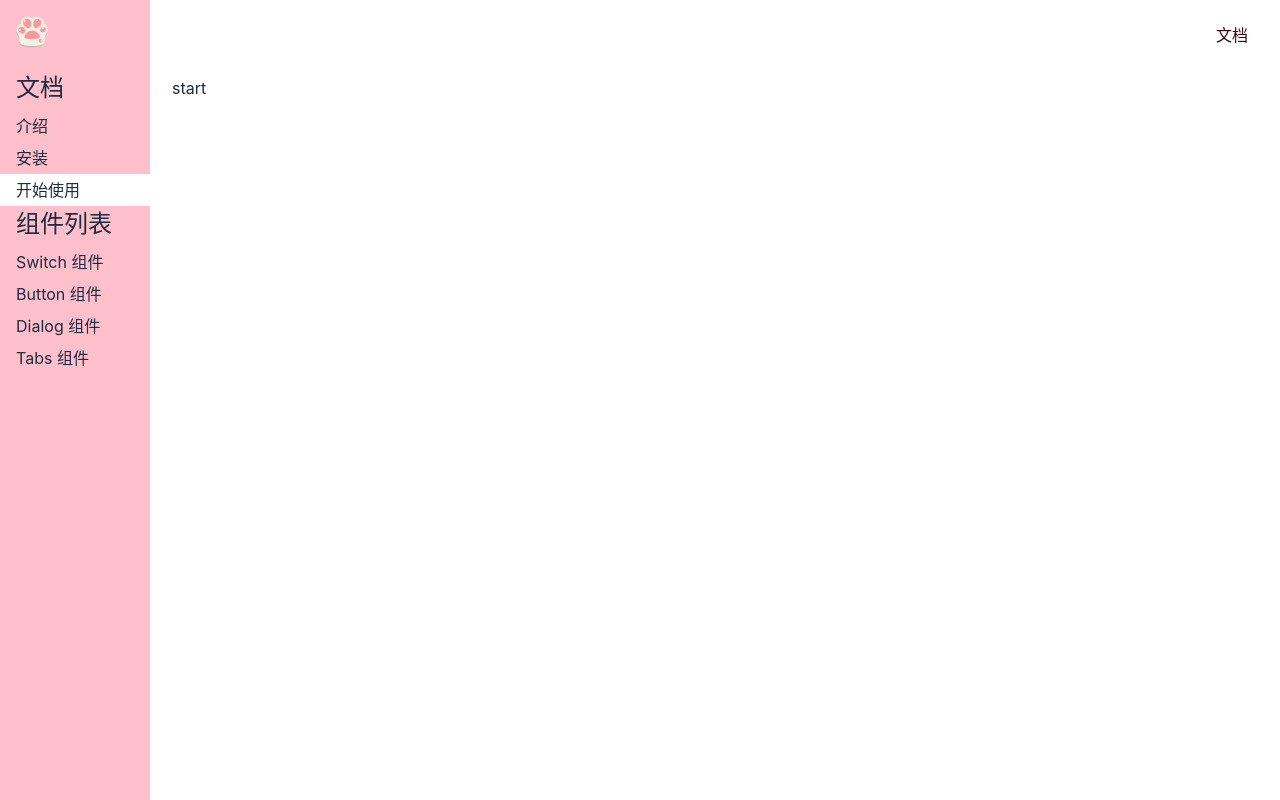
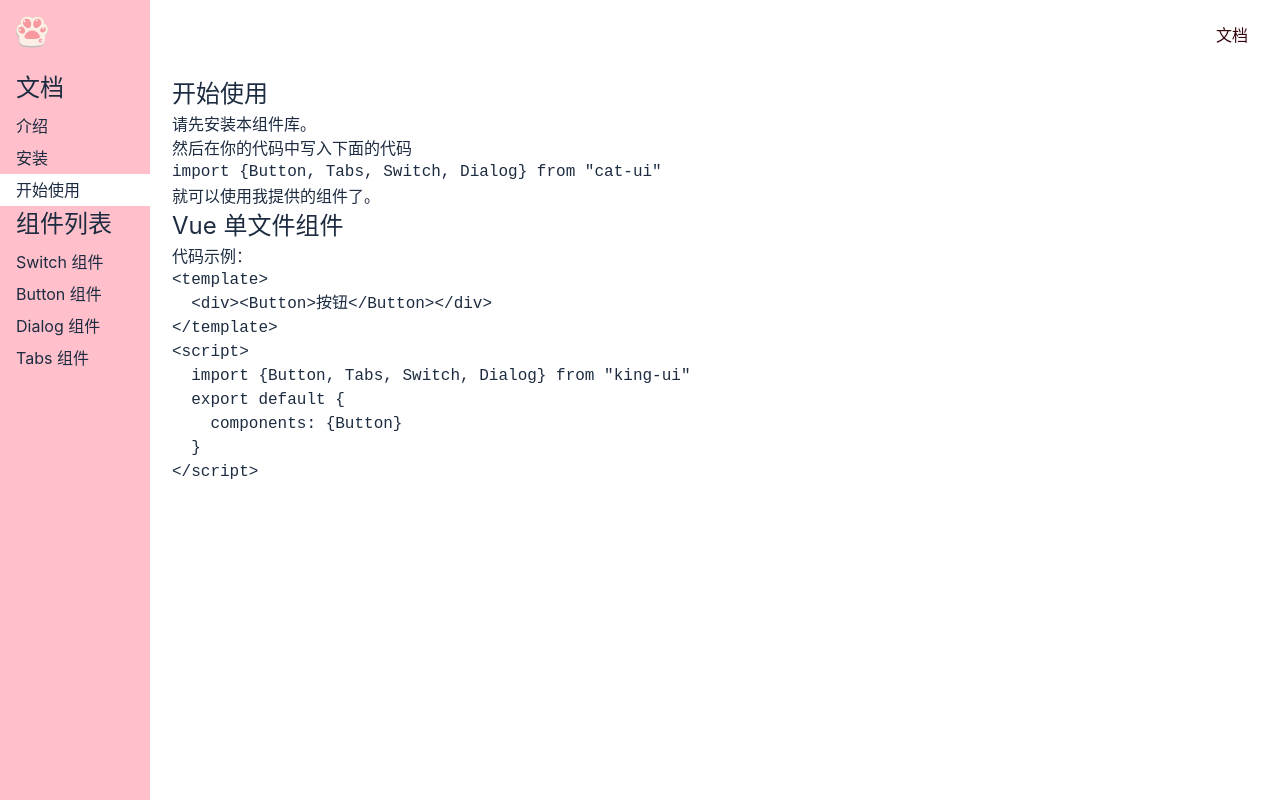
Before and after one commit to Crescent-zxy/Cat-UI, a Vue app: page /#/doc/get-started in a window 1280 px wide. Built offline with nearby package versions, Linux system fonts and the light colour scheme; the HTML template or start-up script is replaced by a standard one.

Commit message:
添加文档内容

```diff
--- a/src/views/GetStarted.vue
+++ b/src/views/GetStarted.vue
@@ -1,3 +1,22 @@
 <template>
-  <div>start</div>
+  <article>
+    <h1>开始使用</h1>
+
+    <p>请先<a href="#/doc/install">安装</a>本组件库。</p>
+    <p>然后在你的代码中写入下面的代码</p>
+    <pre><code>import {Button, Tabs, Switch, Dialog} from "cat-ui"</code></pre>
+    就可以使用我提供的组件了。
+    <h2>Vue 单文件组件</h2>
+    <p>代码示例：</p>
+    <pre><code>&lt;template&gt;
+  &lt;div&gt;&lt;Button&gt;按钮&lt;/Button&gt;&lt;/div&gt;
+&lt;/template&gt;
+&lt;script&gt;
+  import {Button, Tabs, Switch, Dialog} from "king-ui"
+  export default {
+    components: {Button}
+  }
+&lt;/script&gt;
+ </code></pre>
+  </article>
 </template>
--- a/src/views/Install.vue
+++ b/src/views/Install.vue
@@ -1,3 +1,11 @@
 <template>
-  <div>install</div>
+  <article>
+    <h1>安装</h1>
+    <p>打开终端运行下列命令：</p>
+    <pre><code>npm install cat-ui</code></pre>
+    <p>或</p>
+    <pre><code>yarn add cat-ui</code></pre>
+
+    <p>下一节：<a href="#/doc/get-started">开始使用</a></p>
+  </article>
 </template>
--- a/src/views/Intro.vue
+++ b/src/views/Intro.vue
@@ -1,3 +1,17 @@
 <template>
-  <div>intro</div>
+  <article>
+    <h1>介绍</h1>
+    <p>Cat UI 是一款基于 Vue 3 和 TypeScript 的 UI 组件库。</p>
+    <p>
+      这款组件库其实是我为了学习Vue 3 和 TypeScript
+      的使用而写的，全程亲手编写，尽量不采用第三方库，这个 UI 官网是我自己写的。
+    </p>
+    <p>
+      所以强烈不建议你将此 UI
+      库用于生产环境。但如果你是抱着看源代码的目的来的，那么这个库还是值得一看的。
+      源代码放在了github.com，历史提交信息非常规范，你可以按提交的顺序逐个查看；你也可以直接查看每个组件的源代码和示例，运行方法见
+      README.md。
+    </p>
+    下一节：<a href="#/doc/install">安装</a>
+  </article>
 </template>
```
